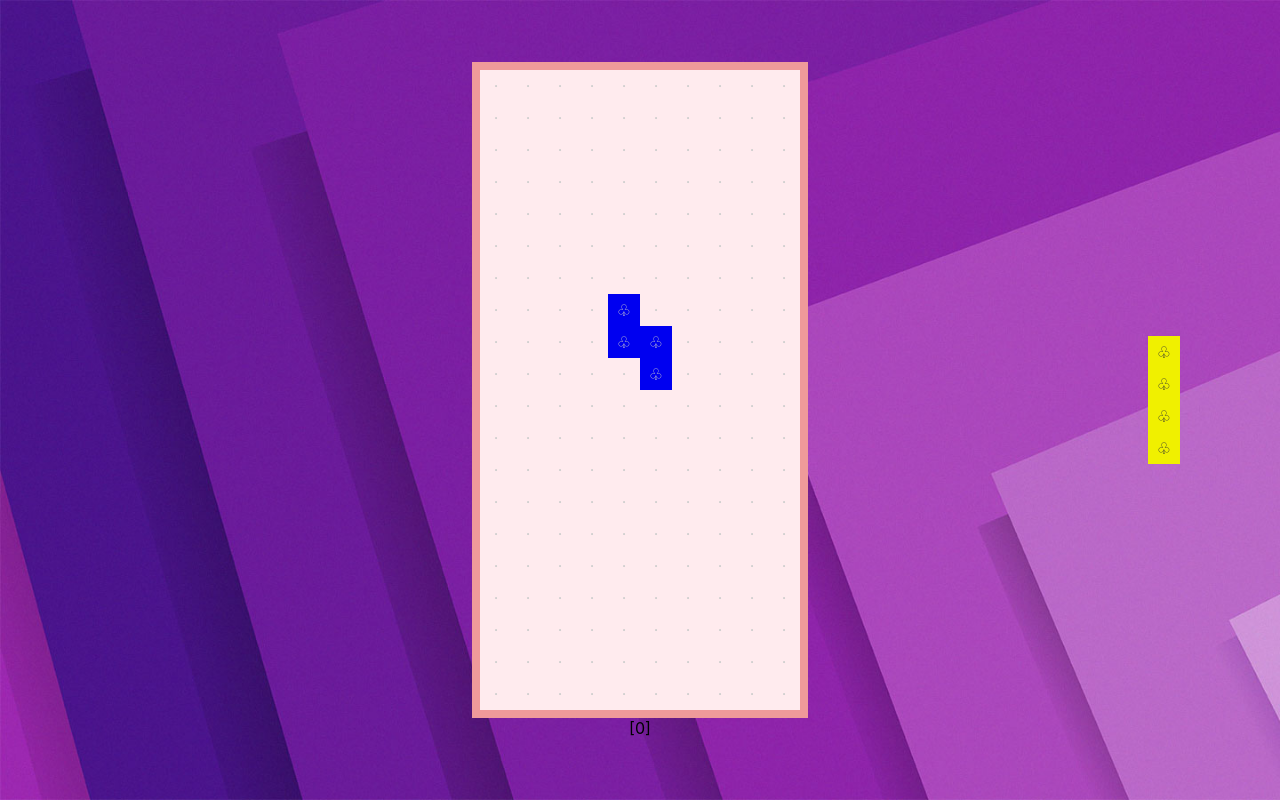
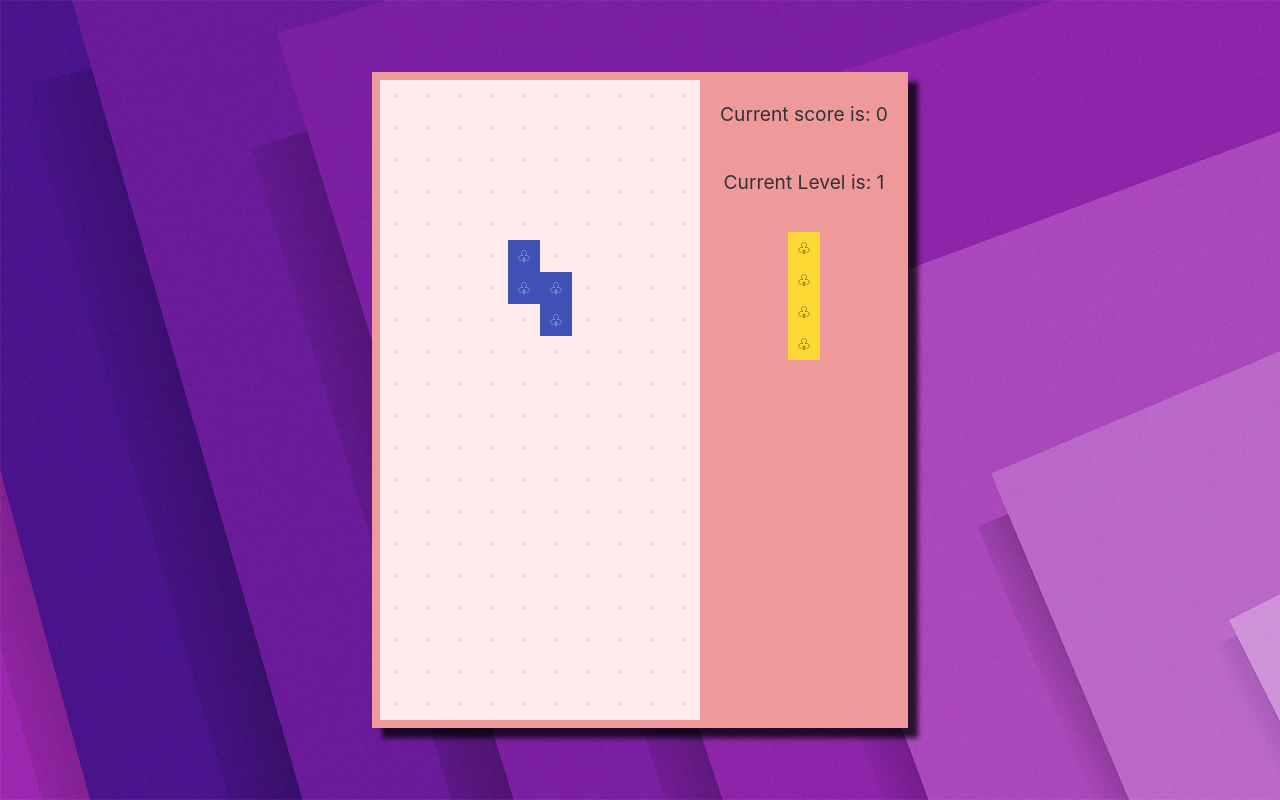
Before and after one commit to georgius1024/tesris-react-hooks, a React (Create React App) app: page / in a window 1280 px wide. Built offline with nearby package versions, Linux system fonts and the light colour scheme.

Commit message:
Added side panel, scoring and game speed acceleration

```diff
--- a/src/App.jsx
+++ b/src/App.jsx
@@ -1,7 +1,7 @@
 import React, { useEffect, useReducer, memo } from 'react'
 import reducer, { reset, actions, action } from './reducer'
 import Board from './components/Board'
-import Shape from './components/Shape'
+import SidePanel from './components/SidePanel'
 
 function App() {
   const [state, dispatch] = useReducer(reducer, {}, reset)
@@ -74,7 +74,7 @@ function App() {
         return
       }
       down()
-    }, 1000)
+    }, 1000 - state.level * 100)
 
     document.addEventListener('keydown', keyListener)
     return () => {
@@ -82,13 +82,16 @@ function App() {
       clearInterval(timer)
     }
   }, [state])
+
   return (
     <div className="game">
       {state.gameOver && (
         <div className="gameover" onClick={restart}>
           <div className="message">
-            Game is over
-            <div className="cta">Click to resume.</div>
+            <p>Game is over</p>
+            <p className="score">Your score is {state.score}</p>
+            <p className="score">Best score is {state.bestScore}</p>
+            <div className="cta">Click to restart.</div>
           </div>
         </div>
       )}
@@ -100,14 +103,19 @@ function App() {
           </div>
         </div>
       )}
-      <Shape shape={state.nextShape} pos="right" />
+      <div className="central-zone">
         <Board
           buffer={state.buffer}
           rows={state.rows}
           cols={state.cols}
           shape={state.currentShape}
         />
-      [{state.score}]
+        <SidePanel
+          shape={state.nextShape}
+          score={state.score}
+          level={state.level}
+        />
+      </div>
     </div>
   )
 }
--- /dev/null
+++ b/src/components/SidePanel.jsx
@@ -0,0 +1,14 @@
+import React, { memo } from 'react'
+import Shape from './Shape'
+
+function SidePanel({ shape, score, level }) {
+  return (
+    <aside className="side-panel">
+      <div className="score">Current score is: {score}</div>
+      <div className="level">Current Level is: {level + 1}</div>
+      <Shape shape={shape} />
+    </aside>
+  )
+}
+
+export default memo(SidePanel)
--- a/src/index.scss
+++ b/src/index.scss
@@ -16,13 +16,6 @@ body {
 }
 $primary-color: #ef9a9a;
 $lighter-primary-color: #ffebee;
-$color-0: #00f0f0;
-$color-1: #0000f0;
-$color-2: #f0a000;
-$color-3: #f0f000;
-$color-4: #00f000;
-$color-5: #a000f0;
-$color-6: #a000f0;
 .game {
   height: 100vh;
   width: 100vw;
@@ -30,9 +23,6 @@ $color-6: #a000f0;
   flex-direction: column;
   justify-content: center;
   align-items: center;
-  .display {
-    font-size: 32px;
-  }
   .board {
     background-color: $lighter-primary-color;
     border: 8px solid $primary-color;
@@ -52,33 +42,6 @@ $color-6: #a000f0;
     }
   }
 
-  .shape {
-    position: absolute;
-    display: flex;
-    flex-direction: column;
-    .row {
-      display: flex;
-      flex-direction: row;
-      .cell {
-        width: 32px;
-        height: 32px;
-        display: flex;
-        justify-content: center;
-        align-items: center;
-        cursor: pointer;
-        &.default:before {
-          content: none;
-        }
-      }
-    }
-    &.left {
-      left: 100px;
-    }
-    &.right {
-      right: 100px;
-    }
-  }
-
   .fill-0:before {
     content: '♤';
   }
@@ -92,36 +55,85 @@ $color-6: #a000f0;
     content: '♡';
   }
   .color-0 {
-    background-color: $color-0;
+    background-color: #81d4fa; // #00f0f0;
     color: #333;
   }
   .color-1 {
-    background-color: $color-1;
+    background-color: #3f51b5; //#0000f0;
     color: #ccc;
   }
   .color-2 {
-    background-color: $color-2;
-    color: #333;
+    background-color: #ff1744; //#f0a000;
+    color: #ccc;
   }
   .color-3 {
-    background-color: $color-3;
+    background-color: #fdd835; //#f0f000;
     color: #333;
   }
   .color-4 {
-    background-color: $color-4;
+    background-color: #fb8c00; //#00f000;
     color: #333;
   }
   .color-5 {
-    background-color: $color-5;
-    color: #eee;
+    background-color: #d81b60; //#a000f0;
+    color: #ccc;
   }
   .color-6 {
-    background-color: $color-6;
+    background-color: #9c27b0; //#a000f0;
     color: #ccc;
   }
   .default:before {
     content: '‧';
     color: #ccc;
+  }
+  .central-zone {
+    display: flex;
+    flex-direction: row;
+    flex-wrap: wrap;
+    box-shadow: 10px 10px 5px 0px rgba(0, 0, 0, 0.75);
+    @media (max-width: 536px) {
+      width: 336px;
+    }
+  }
+  .side-panel {
+    border: 8px solid $primary-color;
+    border-left: none;
+    display: flex;
+    flex-direction: column;
+    padding: 16px 0;
+    background-color: $primary-color;
+    align-items: center;
+    color: #333;
+    width: 200px;
+    @media (max-width: 536px) {
+      width: 336px;
+    }
+    .score,
+    .level {
+      font-size: 120%;
+      padding: 6px;
+      text-align: center;
+      margin-bottom: 32px;
+    }
+    .shape {
+      display: flex;
+      flex-direction: column;
+      .row {
+        display: flex;
+        flex-direction: row;
+        .cell {
+          width: 32px;
+          height: 32px;
+          display: flex;
+          justify-content: center;
+          align-items: center;
+          cursor: pointer;
+          &.default:before {
+            content: none;
+          }
+        }
+      }
+    }
   }
 
   .gameover,
@@ -137,16 +149,18 @@ $color-6: #a000f0;
       padding: 64px 64px 32px;
       font-size: 32px;
       border: 1px solid #eee;
-      box-shadow: 4px 4px 5px;
+      box-shadow: 10px 10px 5px 0px rgba(0, 0, 0, 0.75);
       background-color: #fff;
+      text-align: center;
+      .score {
+        font-size: 16px;
+      }
       cursor: pointer;
       .cta {
         margin-top: 14px;
         text-align: center;
         font-size: 16px;
-        &:hover {
-          text-decoration: underline;
-        }
+        text-decoration: underline;
       }
     }
   }
--- a/src/reducer.js
+++ b/src/reducer.js
@@ -1,11 +1,12 @@
 import shapeFactory from './shapes'
-
 import {
   validPlacement,
   flattenedBuffer,
   countFilledRows,
   cleanFilledRows
 } from './placements'
+
+const storageKey = 'best-score'
 
 const cols = 10
 const rows = 20
@@ -61,7 +62,9 @@ export function reset() {
     overflow: false,
     gameOver: false,
     gamePaused: false,
-    score: 0
+    score: 0,
+    bestScore: Number(localStorage.getItem(storageKey) || 0),
+    level: 0
   }
   return placeCurrentShape(state)
 }
@@ -111,6 +114,11 @@ function down(current) {
           state.score = state.score + 800
           break
       }
+      if (state.score > state.bestScore) {
+        localStorage.setItem(storageKey, state.score)
+        state.bestScore = state.score
+      }
+      state.level = Math.min(Math.floor(state.score / 500), 9)
       state.buffer = cleanFilledRows(state.buffer, rows, cols)
     }
     state.currentShape = state.nextShape
--- a/src/shapes.js
+++ b/src/shapes.js
@@ -1,4 +1,32 @@
 export function J(orientation) {
+  switch (orientation) {
+    case 0:
+      return [
+        [1, 0],
+        [1, 0],
+        [1, 1]
+      ]
+    case 1:
+      return [
+        [1, 1, 1],
+        [1, 0, 0]
+      ]
+    case 2:
+      return [
+        [1, 1],
+        [0, 1],
+        [0, 1]
+      ]
+    case 3:
+      return [
+        [0, 0, 1],
+        [1, 1, 1]
+      ]
+    default:
+  }
+}
+
+export function L(orientation) {
   switch (orientation) {
     case 0:
       return [
@@ -26,35 +54,26 @@ export function J(orientation) {
   }
 }
 
-export function L(orientation) {
+export function Z(orientation) {
   switch (orientation) {
     case 0:
+    case 2:
       return [
         [1, 0],
-        [1, 0],
-        [1, 1]
+        [1, 1],
+        [0, 1]
       ]
     case 1:
-      return [
-        [1, 1, 1],
-        [1, 0, 0]
-      ]
-    case 2:
-      return [
-        [1, 1],
-        [0, 1],
-        [0, 1]
-      ]
     case 3:
       return [
-        [0, 0, 1],
-        [1, 1, 1]
+        [0, 1, 1],
+        [1, 1, 0]
       ]
     default:
   }
 }
 
-export function Z(orientation) {
+export function S(orientation) {
   switch (orientation) {
     case 0:
     case 2:
@@ -68,25 +87,6 @@ export function Z(orientation) {
       return [
         [1, 1, 0],
         [0, 1, 1]
-      ]
-    default:
-  }
-}
-
-export function S(orientation) {
-  switch (orientation) {
-    case 0:
-    case 2:
-      return [
-        [1, 0],
-        [1, 1],
-        [0, 1]
-      ]
-    case 1:
-    case 3:
-      return [
-        [0, 1, 1],
-        [1, 1, 0]
       ]
     default:
   }
@@ -157,9 +157,7 @@ export default function shapeFactory(rows, cols) {
     orientation: 0,
     func,
     mask() {
-      return this.func(
-        arguments.length === 0 ? this.orientation : arguments[0]
-      ).reverse()
+      return this.func(arguments.length === 0 ? this.orientation : arguments[0])
     }
   }
 }
```
Also changed, not shown: src/store/index.js (deleted, +0 -88 lines). Lines whose indentation alone changed are shown as unchanged.
